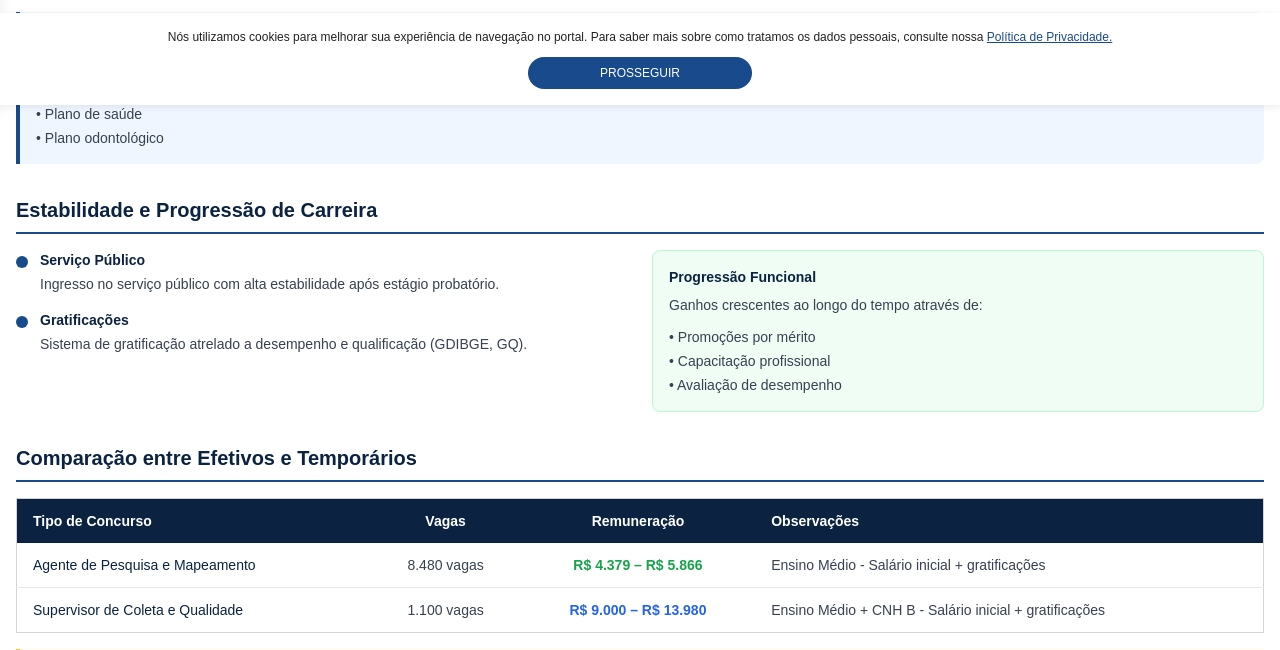
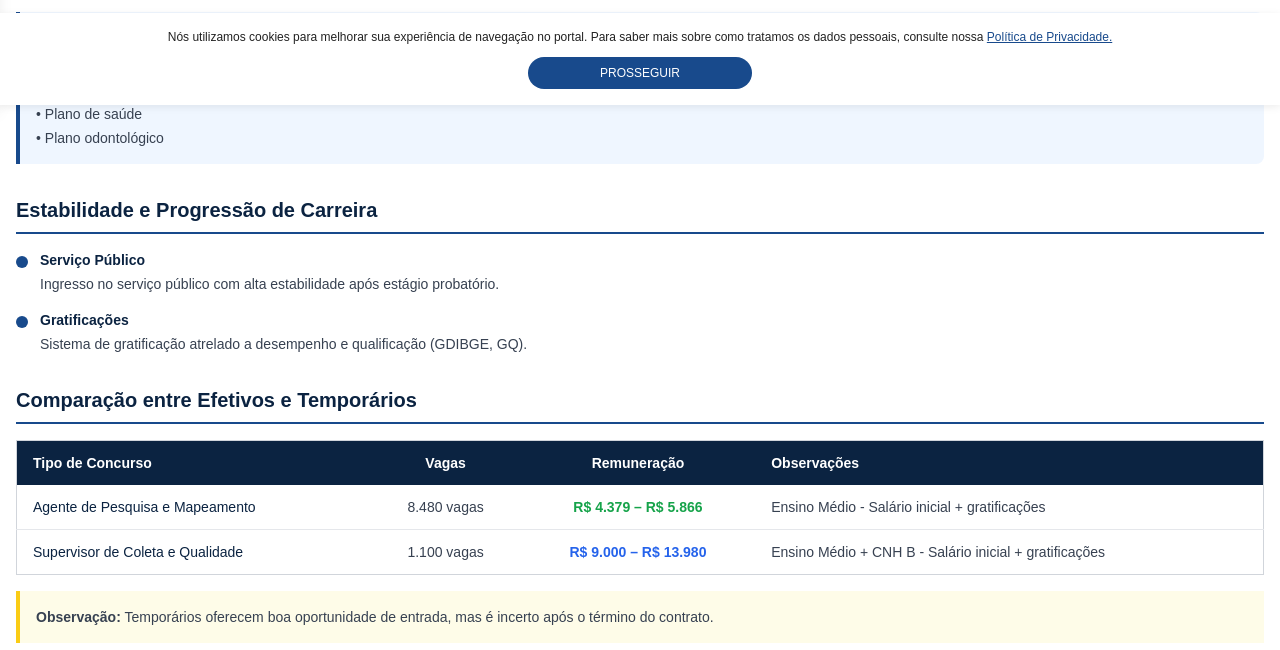
Before and after one commit to Solutionsforce/ibge, a Flask app: page / in a window 1280 px wide. Shown: the part 695-1345 px from the top of the page. Run offline with Flask 3, Linux system fonts and the light colour scheme; data that the repository does not hold is empty; some libraries are stand-ins or nearby versions; some web fonts are replaced.

Commit message:
Remove information about career growth opportunities from the homepage
Remove "Progressão Funcional" section from index.html template.

Replit-Commit-Author: Agent
Replit-Commit-Session-Id: 37b7bf93-4dc1-47c0-b74d-39dd14aa03a7
Replit-Commit-Screenshot-Url: https://storage.googleapis.com/screenshot-production-us-central1/37b5f441-64f3-47ce-b02d-734c073c5aa7/e259057d-49eb-465c-bf56-1c1b7cb4b5e5.jpg

```diff
--- a/templates/index.html
+++ b/templates/index.html
@@ -270,7 +270,6 @@
     <section class="mb-8">
         <h2 class="text-xl font-bold text-[#0B2341] mb-4 border-b-2 border-[#184A8C] pb-2">Estabilidade e Progressão de Carreira</h2>
 
-        <div class="grid md:grid-cols-2 gap-6">
         <div class="space-y-4">
             <div class="flex items-start">
                 <div class="w-3 h-3 bg-[#184A8C] rounded-full mt-1.5 mr-3 flex-shrink-0"></div>
@@ -286,17 +285,6 @@
                     <h4 class="font-semibold text-[#0B2341] mb-1">Gratificações</h4>
                     <p class="text-gray-700 text-sm">Sistema de gratificação atrelado a desempenho e qualificação (GDIBGE, GQ).</p>
                 </div>
-                </div>
-            </div>
-
-            <div class="bg-green-50 border border-green-200 rounded-lg p-4">
-                <h4 class="font-semibold text-[#0B2341] mb-2">Progressão Funcional</h4>
-                <p class="text-gray-700 text-sm mb-3">Ganhos crescentes ao longo do tempo através de:</p>
-                <ul class="text-gray-700 text-sm space-y-1">
-                    <li>• Promoções por mérito</li>
-                    <li>• Capacitação profissional</li>
-                    <li>• Avaliação de desempenho</li>
-                </ul>
             </div>
         </div>
     </section>
```
Lines whose indentation alone changed are shown as unchanged.
